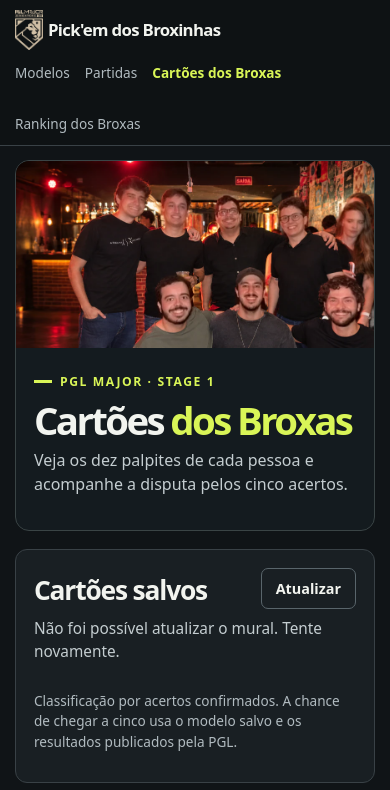
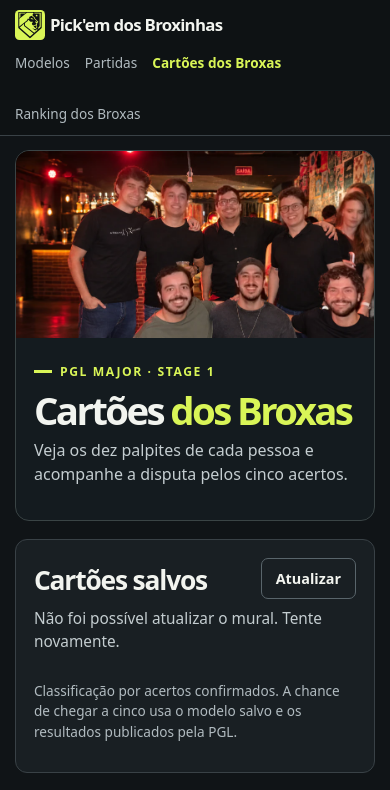
Before and after one commit to marcosvtm/sala-do-pickem, a website: page dist/cartoes.html in a window 390 px wide. Shown: the top 790 px of the page. Drawn offline with Linux system fonts and the light colour scheme; no server answers.

Commit message:
Use the Singapore lion shield in the site colors

```diff
--- a/dist/cartoes.html
+++ b/dist/cartoes.html
@@ -4,14 +4,14 @@
     <meta charset="utf-8" />
     <meta name="viewport" content="width=device-width,initial-scale=1" />
     <title>Cartões dos Broxas · Pick'em dos Broxinhas</title>
-    <link rel="icon" href="/assets/pgl-singapore-icon.png" type="image/png" />
+    <link rel="icon" href="/assets/singapore-lion.svg" type="image/svg+xml" />
     <link rel="stylesheet" href="/style.css" />
   </head>
   <body>
     <header>
       <div class="wrap top">
         <a href="/" class="brand"
-          ><img src="/assets/pgl-singapore.webp" alt="" />Pick'em dos Broxinhas</a
+          ><img src="/assets/singapore-lion.svg" alt="" />Pick'em dos Broxinhas</a
         >
         <nav aria-label="Navegação principal">
           <a href="/modelos">Modelos</a><a href="/partidas">Partidas</a
--- a/dist/style.css
+++ b/dist/style.css
@@ -54,8 +54,8 @@ footer,
 }
 .brand img {
   width: 36px;
-  height: 51px;
-  object-fit: contain;
+  height: auto;
+  aspect-ratio: 1;
 }
 nav {
   gap: 25px;
@@ -970,8 +970,7 @@ dialog::backdrop {
     font-size: 1.05rem;
   }
   .brand img {
-    width: 28px;
-    height: 40px;
+    width: 30px;
   }
   .top .outline {
     padding: 7px 9px;
```
Also changed, not shown: dist/index.html (+2 -2 lines), dist/ranking.html (+2 -2 lines), dist/assets/singapore-lion.svg (added).
